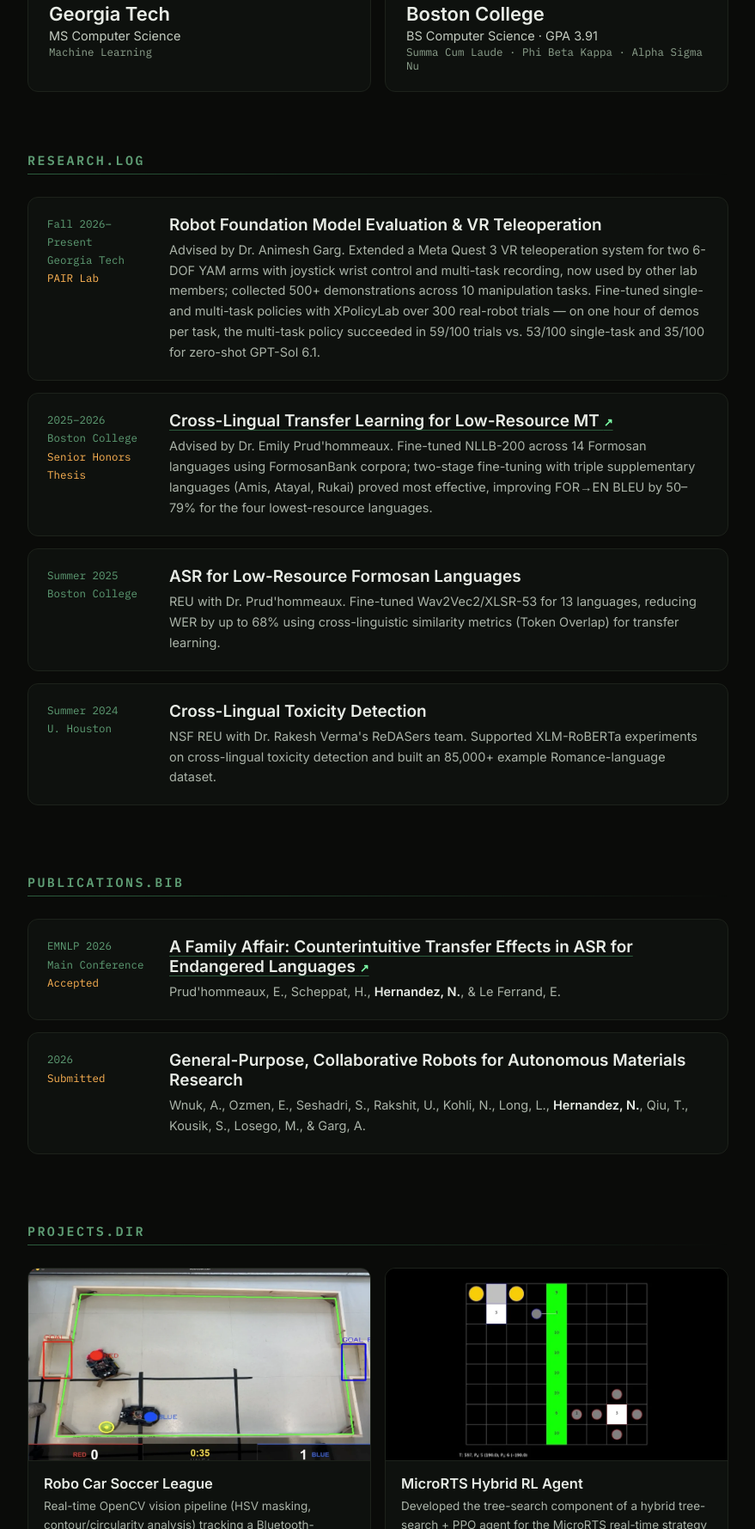
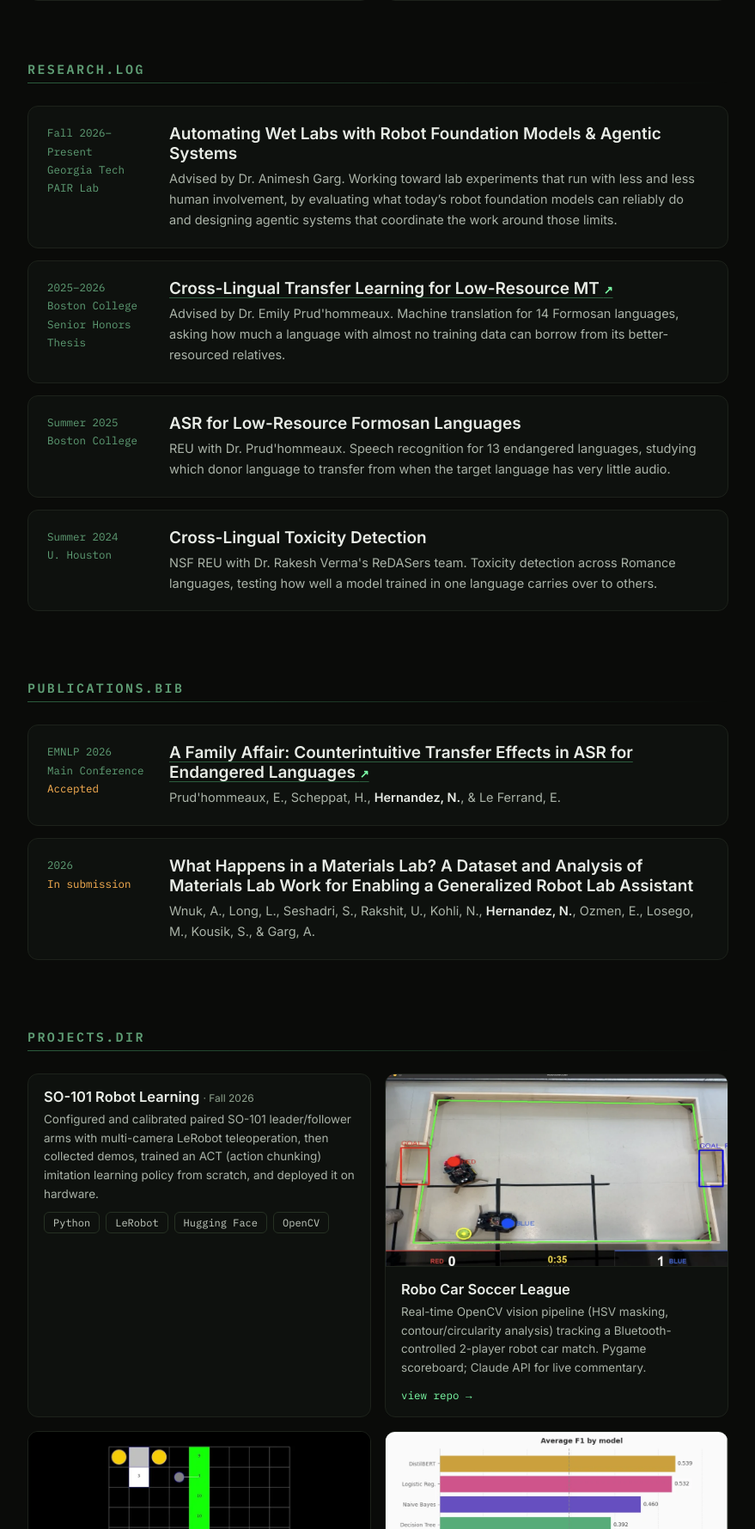
Before and after one commit to nhern026/nhern026.github.io, a plain HTML site: page index.html in a window 1280 px wide. Shown: the part 1021-2800 px from the top of the page at 86% size, without its empty margins (200-1079 px from the left). Drawn offline with Linux system fonts and the light colour scheme.

Commit message:
Add media slots, SO-101 project, and resume/about corrections
- Add hidden media slots (.media-pending) for a PAIR lab robot video and
  an SO-101 photo, with MEDIA_TODO.md covering formats and how to enable
- Add SO-101 Robot Learning as the first PROJECTS.DIR card
- Tagline to "ms cs, robotics"; MS detail to Computational Perception
  and Robotics; drop ROS2 from skills
- Replace the in-submission paper with the materials lab dataset paper
- Rewrite the about copy; trim research descriptions and drop the orange
  accents from RESEARCH.LOG

Co-Authored-By: Claude Opus 5 <noreply@anthropic.com>

```diff
--- a/index.html
+++ b/index.html
@@ -146,6 +146,11 @@
     .research-meta .accent { color:var(--orange); }
     .research-card h3 { margin:0 0 6px; font-size:19px; font-weight:600; }
     .research-card p { margin:0; font-size:14.5px; line-height:1.65; color:var(--muted); }
+    .research-media { margin-top:14px; border:1px solid var(--border); border-radius:10px; overflow:hidden; }
+    .research-media video { width:100%; display:block; aspect-ratio:16/9; object-fit:cover; background:#000; }
+
+    /* Media slots stay hidden until their file exists. See MEDIA_TODO.md. */
+    .media-pending { display:none; }
 
     .projects-grid { display:grid; grid-template-columns:1fr 1fr; gap:16px; }
     .project-card { overflow:hidden; }
@@ -171,7 +176,7 @@
     .copyright { text-align:center; margin-top:26px; font-family:'IBM Plex Mono',monospace; font-size:11.5px; color:#4a5a4b; }
 
     /* -------------------------------------------------------------
-       INTRO SCREEN — kept for easy restoration, but disabled.
+       INTRO SCREEN: kept for easy restoration, but disabled.
        To bring it back, set ENABLE_INTRO = true in the script below.
        ------------------------------------------------------------- */
     #intro-overlay {
@@ -241,7 +246,7 @@
         </div>
         <div style="min-width:260px;flex:1">
           <h1>Nicholas Hernandez</h1>
-          <p class="hero-subtitle">ms cs, machine learning</p>
+          <p class="hero-subtitle">ms cs, robotics</p>
         </div>
       </div>
 
@@ -259,7 +264,7 @@
       <div class="about-panel">
         <div class="about-body">
           <div>
-            <p class="about-copy">I’m a research engineer in the PAIR lab at Georgia Tech, where I work on evaluation and benchmarking for robot foundation models. Most of my research before that was in NLP for low-resource languages. I’ve built speech recognition and translation models for Formosan languages, some spoken by only a few thousand people. Working on low-resource languages got me interested in how models can still learn and generalize when data is limited, which is something I’d like to explore more in robotics.</p>
+            <p class="about-copy">I love the futures told about in sci-fi stories. I love them so much so that I want to live my life working towards building them! I’m currently a research engineer in the PAIR lab at Georgia Tech, building toward automated wet labs and helping my labmates get their experiments running on real robots.</p>
             <div class="about-meta">
               <div><span class="label">interests:</span> machine learning, robot perception, computer vision, &amp; embodied AI</div>
               <div><span class="label">off-duty:</span> movies (sci-fi/horror) · music (hip-hop/jazz/rock) · BJJ · hiking · baking · photography</div>
@@ -283,7 +288,6 @@
                 <span class="tag">scikit-learn</span>
                 <span class="tag">NumPy</span>
                 <span class="tag">Pandas</span>
-                <span class="tag">ROS2</span>
                 <span class="tag">OpenCV</span>
               </div>
             </div>
@@ -310,7 +314,7 @@
           <div class="eyebrow">MS · EXPECTED MAY 2028</div>
           <div class="edu-school">Georgia Tech</div>
           <div class="edu-degree">MS Computer Science</div>
-          <div class="edu-detail">Machine Learning</div>
+          <div class="edu-detail">Computational Perception and Robotics</div>
         </div>
         <div class="edu-card">
           <div class="eyebrow">BS · MAY 2026</div>
@@ -326,18 +330,22 @@
       <div class="section-rule" style="margin-bottom:26px"></div>
       <div class="research-list">
         <article class="research-card">
-          <div class="research-meta">Fall 2026–Present<br />Georgia Tech<br /><span class="accent">PAIR Lab</span></div>
+          <div class="research-meta">Fall 2026–Present<br />Georgia Tech<br />PAIR Lab</div>
           <div>
-            <h3>Robot Foundation Model Evaluation &amp; VR Teleoperation</h3>
-            <p>Advised by Dr. Animesh Garg. Extended a Meta Quest 3 VR teleoperation system for two 6-DOF YAM arms with joystick wrist control and multi-task recording, now used by other lab members; collected 500+ demonstrations across 10 manipulation tasks. Fine-tuned single- and multi-task policies with XPolicyLab over 300 real-robot trials — on one hour of demos per task, the multi-task policy succeeded in 59/100 trials vs. 53/100 single-task and 35/100 for zero-shot GPT-Sol 6.1.</p>
+            <h3>Automating Wet Labs with Robot Foundation Models &amp; Agentic Systems</h3>
+            <p>Advised by Dr. Animesh Garg. Working toward lab experiments that run with less and less human involvement, by evaluating what today’s robot foundation models can reliably do and designing agentic systems that coordinate the work around those limits.</p>
+            <!-- TODO: add yam_policy.mp4 + yam_policy_poster.jpg, then remove media-pending -->
+            <div class="research-media media-pending">
+              <video autoplay muted loop playsinline preload="none" poster="assets/robot/yam_policy_poster.jpg" src="assets/robot/yam_policy.mp4"></video>
+            </div>
           </div>
         </article>
 
         <article class="research-card">
-          <div class="research-meta">2025–2026<br />Boston College<br /><span class="accent">Senior Honors Thesis</span></div>
+          <div class="research-meta">2025–2026<br />Boston College<br />Senior Honors Thesis</div>
           <div>
             <h3><a href="https://github.com/nhern026/bachelorHonorsThesis" rel="noopener" style="color:#e8ece6;text-decoration:underline;text-decoration-color:#2c5c3d;text-underline-offset:4px" target="_blank">Cross-Lingual Transfer Learning for Low-Resource MT <span class="mono" style="font-size:13px;color:#7dffa8">↗</span></a></h3>
-            <p>Advised by Dr. Emily Prud'hommeaux. Fine-tuned NLLB-200 across 14 Formosan languages using FormosanBank corpora; two-stage fine-tuning with triple supplementary languages (Amis, Atayal, Rukai) proved most effective, improving FOR→EN BLEU by 50–79% for the four lowest-resource languages.</p>
+            <p>Advised by Dr. Emily Prud'hommeaux. Machine translation for 14 Formosan languages, asking how much a language with almost no training data can borrow from its better-resourced relatives.</p>
           </div>
         </article>
 
@@ -345,7 +353,7 @@
           <div class="research-meta">Summer 2025<br />Boston College</div>
           <div>
             <h3>ASR for Low-Resource Formosan Languages</h3>
-            <p>REU with Dr. Prud'hommeaux. Fine-tuned Wav2Vec2/XLSR-53 for 13 languages, reducing WER by up to 68% using cross-linguistic similarity metrics (Token Overlap) for transfer learning.</p>
+            <p>REU with Dr. Prud'hommeaux. Speech recognition for 13 endangered languages, studying which donor language to transfer from when the target language has very little audio.</p>
           </div>
         </article>
 
@@ -353,7 +361,7 @@
           <div class="research-meta">Summer 2024<br />U. Houston</div>
           <div>
             <h3>Cross-Lingual Toxicity Detection</h3>
-            <p>NSF REU with Dr. Rakesh Verma's ReDASers team. Supported XLM-RoBERTa experiments on cross-lingual toxicity detection and built an 85,000+ example Romance-language dataset.</p>
+            <p>NSF REU with Dr. Rakesh Verma's ReDASers team. Toxicity detection across Romance languages, testing how well a model trained in one language carries over to others.</p>
           </div>
         </article>
       </div>
@@ -372,10 +380,10 @@
         </article>
 
         <article class="research-card">
-          <div class="research-meta">2026<br /><span class="accent">Submitted</span></div>
+          <div class="research-meta">2026<br /><span class="accent">In submission</span></div>
           <div>
-            <h3>General-Purpose, Collaborative Robots for Autonomous Materials Research</h3>
-            <p>Wnuk, A., Ozmen, E., Seshadri, S., Rakshit, U., Kohli, N., Long, L., <span style="color:#e8ece6;font-weight:600">Hernandez, N.</span>, Qiu, T., Kousik, S., Losego, M., &amp; Garg, A.</p>
+            <h3>What Happens in a Materials Lab? A Dataset and Analysis of Materials Lab Work for Enabling a Generalized Robot Lab Assistant</h3>
+            <p>Wnuk, A., Long, L., Seshadri, S., Rakshit, U., Kohli, N., <span style="color:#e8ece6;font-weight:600">Hernandez, N.</span>, Ozmen, E., Losego, M., Kousik, S., &amp; Garg, A.</p>
           </div>
         </article>
       </div>
@@ -386,6 +394,23 @@
       <div class="section-rule" style="margin-bottom:26px"></div>
 
       <div class="projects-grid">
+        <article class="project-card">
+          <!-- TODO: add so101.jpg, then remove media-pending -->
+          <div class="project-image media-pending">
+            <img alt="SO-101 leader and follower arms" loading="lazy" decoding="async" src="assets/robot/so101.jpg" />
+          </div>
+          <div class="project-body">
+            <h3>SO-101 Robot Learning <span style="font-size:12px;font-weight:400;color:#8fa38f">· Fall 2026</span></h3>
+            <p>Configured and calibrated paired SO-101 leader/follower arms with multi-camera LeRobot teleoperation, then collected demos, trained an ACT (action chunking) imitation learning policy from scratch, and deployed it on hardware.</p>
+            <div class="tag-row">
+              <span class="tag">Python</span>
+              <span class="tag">LeRobot</span>
+              <span class="tag">Hugging Face</span>
+              <span class="tag">OpenCV</span>
+            </div>
+          </div>
+        </article>
+
         <article class="project-card">
           <div class="project-image">
             <img alt="Robot car soccer vision pipeline" loading="lazy" decoding="async" src="assets/images/robo-car-soccer.webp" />
```
Also changed, not shown: 2 other files.
